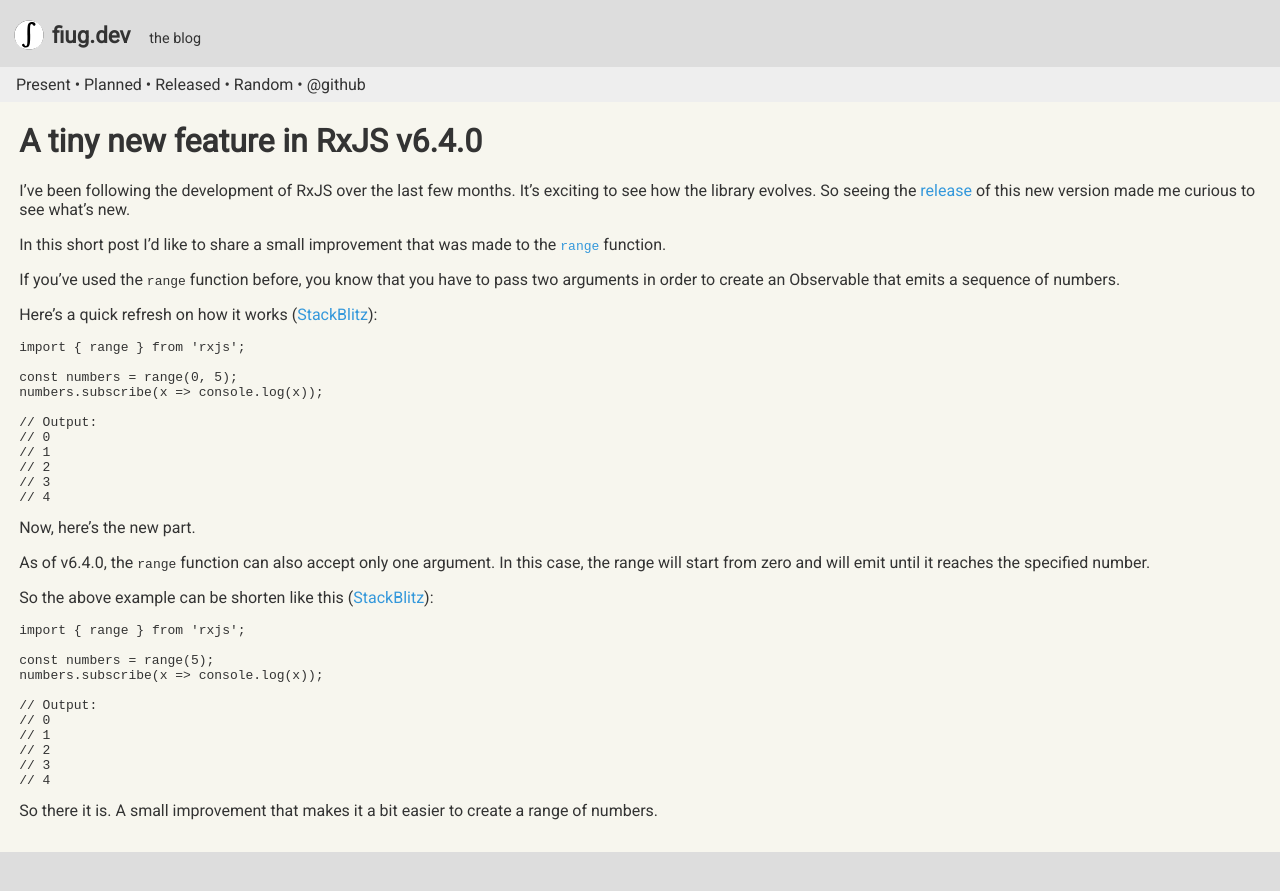
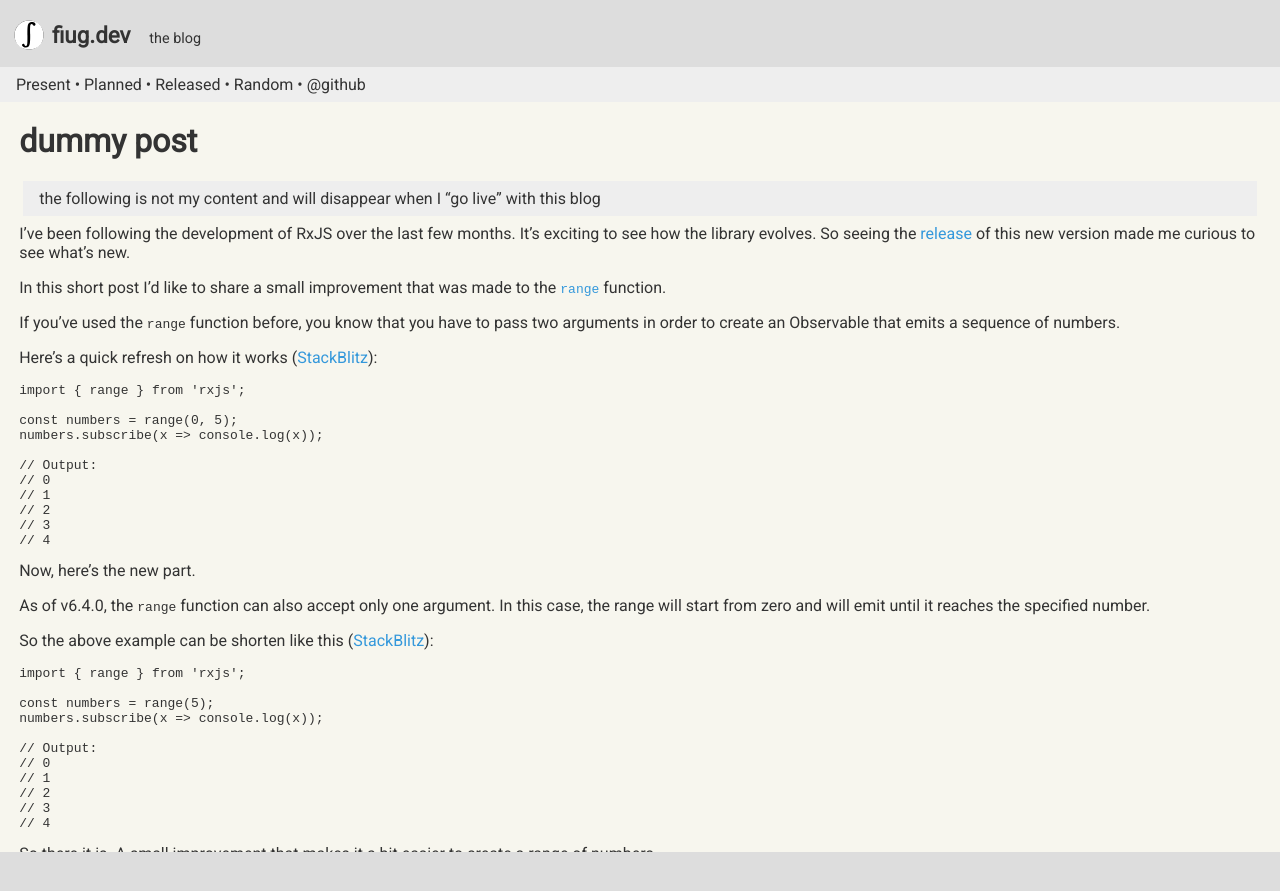
Before and after one commit to fiugd/blog, a Jekyll site: the page built from docs/_posts/2019-02-02-a-tiny-new-feature-in-rxjs-v6-4-0.md, in a window 1280 px wide. Shown: the top 891 px of the page. Built offline with Jekyll 4.4.1, drawn with Linux system fonts in a browser that asks for light colours.

Commit message:
Update 2019-02-02-a-tiny-new-feature-in-rxjs-v6-4-0.md

```diff
--- a/docs/_posts/2019-02-02-a-tiny-new-feature-in-rxjs-v6-4-0.md
+++ b/docs/_posts/2019-02-02-a-tiny-new-feature-in-rxjs-v6-4-0.md
@@ -1,10 +1,18 @@
 ---
 layout: post
-title: A tiny new feature in RxJS v6.4.0
+title: dummy post
 description: it's important to summarize
+date:  2019-01-01
 updated: 2019-07-25
 category: posts
+tags:
+  - one
+  - two
+  - three
+  - four
 ---
+
+> the following is not my content and will disappear when I "go live" with this blog
 
 I’ve been following the development of RxJS over the last few months. It’s exciting to see how the library evolves. So seeing the [release](https://github.com/ReactiveX/rxjs/blob/master/CHANGELOG.md#640-2019-01-30) of this new version made me curious to see what’s new.
 
```
